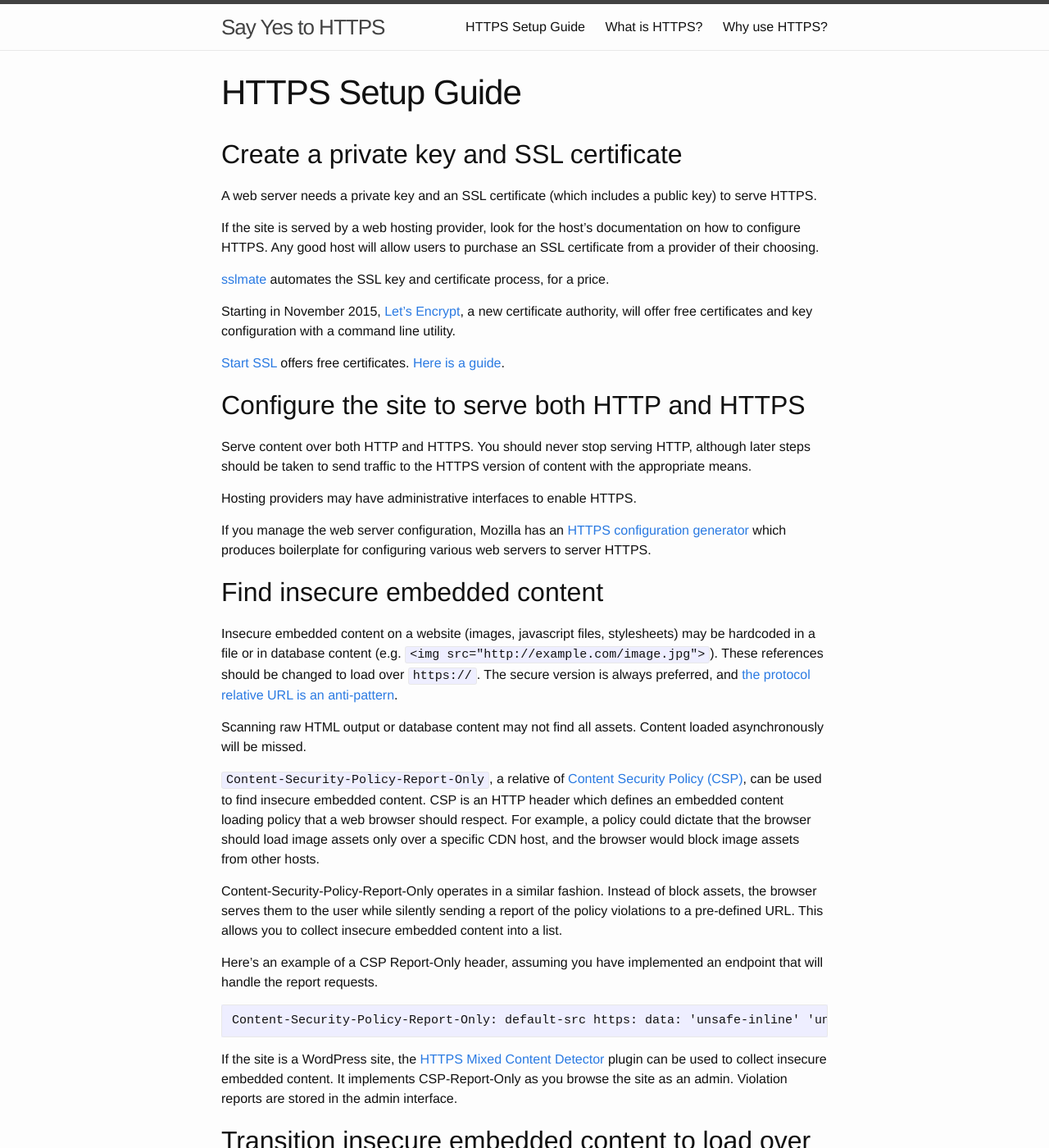
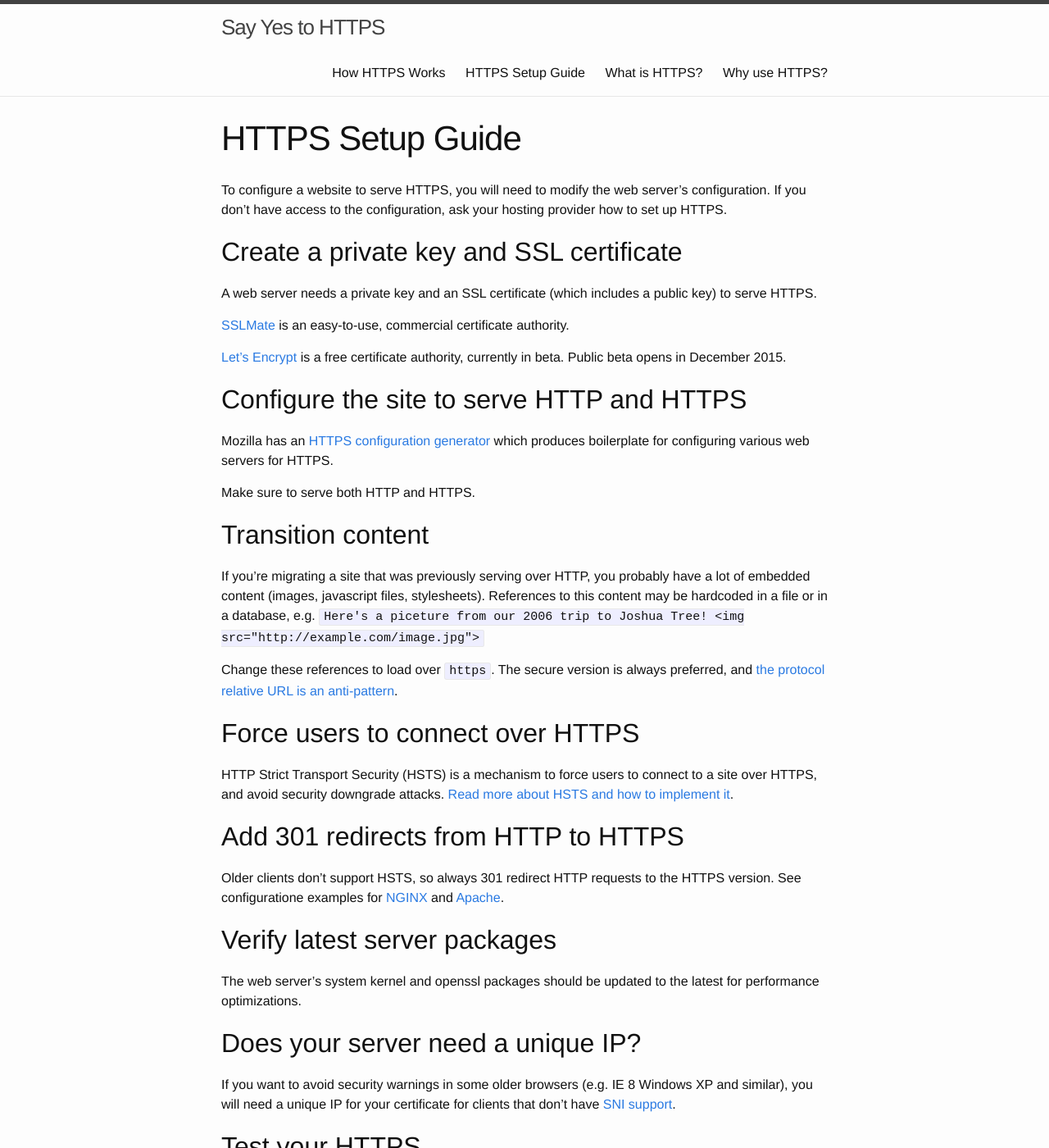
Before and after one commit to ericandrewlewis/say-yes-to-https, a Jekyll site: the page built from setup-https.md, in a window 1280 px wide and 1400 px high. Shown: the whole window at 82% size. Built offline with Jekyll 4.4.1, drawn with Linux system fonts in a browser that asks for light colours; some of the changed text lies outside the part shown.

Commit message:
How HTTPS works

````diff
--- a/_config.yml
+++ b/_config.yml
@@ -11,7 +11,7 @@ email: eric.andrew.lewis@gmail.com
 description: > # this means to ignore newlines until "baseurl:"
   Why encryption is important for serving websites, and how to set it up.
 baseurl: "" # the subpath of your site, e.g. /blog
-url: "http://yourdomain.com" # the base hostname & protocol for your site
+url: "https://sayyestohttps.org" # the base hostname & protocol for your site
 twitter_username: jekyllrb
 github_username:  jekyll
 
--- a/setup-https.md
+++ b/setup-https.md
@@ -4,61 +4,35 @@ title: HTTPS Setup Guide
 permalink: /how-to-setup-https/
 ---
 
+To configure a website to serve HTTPS, you will need to modify the web server's configuration. If you don't have access to the configuration, ask your hosting provider how to set up HTTPS.
+
 ## Create a private key and SSL certificate
 
 A web server needs a private key and an SSL certificate (which includes a public key) to serve HTTPS.
 
-If the site is served by a web hosting provider, look for the host's documentation on how to configure HTTPS. Any good host will allow users to purchase an SSL certificate from a provider of their choosing.
+[SSLMate](https://sslmate.com/) is an easy-to-use, commercial certificate authority.
 
-[sslmate](https://sslmate.com/) automates the SSL key and certificate process, for a price.
+[Let's Encrypt](https://letsencrypt.com) is a free certificate authority, currently in beta. Public beta opens in December 2015.
 
-Starting in November 2015, [Let's Encrypt](https://letsencrypt.com), a new certificate authority, will offer free certificates and key configuration with a command line utility.
+## Configure the site to serve HTTP and HTTPS
 
-[Start SSL](https://startssl.com) offers free certificates. [Here is a guide](https://konklone.com/post/switch-to-https-now-for-free).
+Mozilla has an [HTTPS configuration generator](https://mozilla.github.io/server-side-tls/ssl-config-generator/) which produces boilerplate for configuring various web servers for HTTPS.
 
-## Configure the site to serve both HTTP and HTTPS
+Make sure to serve both HTTP and HTTPS.
 
-Serve content over both HTTP and HTTPS. You should never stop serving HTTP, although later steps should be taken to send traffic to the HTTPS version of content with the appropriate means.
+## Transition content
 
-Hosting providers may have administrative interfaces to enable HTTPS.
+If you're migrating a site that was previously serving over HTTP, you probably have a lot of embedded content (images, javascript files, stylesheets). References to this content may be hardcoded in a file or in a database, e.g. `Here's a piceture from our 2006 trip to Joshua Tree! <img src="http://example.com/image.jpg">`
 
-If you manage the web server configuration, Mozilla has an [HTTPS configuration generator](https://mozilla.github.io/server-side-tls/ssl-config-generator/) which produces boilerplate for configuring various web servers to server HTTPS.
+Change these references to load over `https`. The secure version is always preferred, and [the protocol relative URL is an anti-pattern](http://www.paulirish.com/2010/the-protocol-relative-url/).
 
-## Find insecure embedded content
+## Force users to connect over HTTPS
 
-Insecure embedded content on a website (images, javascript files, stylesheets) may be hardcoded in a file or in database content (e.g. `<img src="http://example.com/image.jpg">`). These references should be changed to load over `https://`. The secure version is always preferred, and [the protocol relative URL is an anti-pattern](http://www.paulirish.com/2010/the-protocol-relative-url/).
-
-Scanning raw HTML output or database content may not find all assets. Content loaded asynchronously will be missed.
-
-`Content-Security-Policy-Report-Only`, a relative of [Content Security Policy (CSP)](http://www.html5rocks.com/en/tutorials/security/content-security-policy/), can be used to find insecure embedded content. CSP is an HTTP header which defines an embedded content loading policy that a web browser should respect. For example, a policy could dictate that the browser should load image assets only over a specific CDN host, and the browser would block image assets from other hosts.
-
-Content-Security-Policy-Report-Only operates in a similar fashion. Instead of block assets, the browser serves them to the user while silently sending a report of the policy violations to a pre-defined URL. This allows you to collect insecure embedded content into a list.
-
-Here's an example of a CSP Report-Only header, assuming you have implemented an endpoint that will handle the report requests.
-
-```
-Content-Security-Policy-Report-Only: default-src https: data: 'unsafe-inline' 'unsafe-eval'; child-src https:; connect-src https:; font-src https: data:; img-src https: data:; media-src https:; object-src https:; script-src https: 'unsafe-inline' 'unsafe-eval'; style-src https: 'unsafe-inline'; report-uri http://yourwebsite.com/csp-report-handler;
-```
-
-If the site is a WordPress site, the [HTTPS Mixed Content Detector](https://www.tollmanz.com/wordpress-https-mixed-content-detector/) plugin can be used to collect insecure embedded content. It implements CSP-Report-Only as you browse the site as an admin. Violation reports are stored in the admin interface.
-
-## Transition insecure embedded content to load over HTTPS
-
-Work through the list of insecure embedded content. Check that a secure version of the embedded content is available, and modify it to load over HTTPS.
-
-*What if a user is embedding an image from another website that doesn't serve HTTPS? What are the intellectual property issues at play if they host the image themselves?*
-
-## Canonical tags
-
-Use [canonical tags](https://support.google.com/webmasters/answer/139066?hl=en) to always use the `https://` version of a webpage.
-
-## Force users to connect to your site via HTTPS
-
-HTTP Strict Transport Security is a mechanism to force users to connect to your site securely, and avoid security downgrade attacks. [Read more about HSTS and how to implement](https://https.cio.gov/hsts/).
+HTTP Strict Transport Security (HSTS) is a mechanism to force users to connect to a site over HTTPS, and avoid security downgrade attacks. [Read more about HSTS and how to implement it](https://https.cio.gov/hsts/).
 
 ## Add 301 redirects from HTTP to HTTPS
 
-Older clients don't support HSTS, so always 301 redirect HTTP requests to HTTPS.
+Older clients don't support HSTS, so always 301 redirect HTTP requests to the HTTPS version. See configuratione examples for [NGINX](http://serverfault.com/a/337893) and [Apache](https://www.sslshopper.com/apache-redirect-http-to-https.html).
 
 ## Verify latest server packages
 
@@ -68,33 +42,6 @@ The web server's system kernel and openssl packages should be updated to the lat
 
 If you want to avoid security warnings in some older browsers (e.g. IE 8 Windows XP and similar), you will need a unique IP for your certificate for clients that don't have [SNI support](https://en.wikipedia.org/wiki/Server_Name_Indication).
 
-## SEO-changes
+## Test your HTTPS
 
-"Fetch as Google" inside of webmaster tools may be helpful here.
-
-## Change WordPress site settings
-
-In the WordPress admin under General > Settings, change the site url and home url
-to `https`.
-
-## Checking security quality
-
-SSL Labs offers [a free report](http://www.dh-test-ssl.com), which will grade your TLS implementation.
-
-## Links
-
-[HTTPS for WordPress in the User handbook](https://make.wordpress.org/support/user-manual/web-publishing/https-for-wordpress/)
-
-[WP Beginner's HTTPS setup guide](http://www.wpbeginner.com/wp-tutorials/how-to-add-ssl-and-https-in-wordpress/)
-
-[The Federal Government's HTTPS Everywhere information website](https://https.cio.gov/). Lot of good stuff.
-
-[Testing with Open SSL](https://www.feistyduck.com/library/openssl-cookbook/online/ch-testing-with-openssl.html). Lot of good commands.
-
-[Mozilla — Server Side TLS](https://wiki.mozilla.org/Security/Server_Side_TLS)
-
-[Speeding up SSL: enabling session reuse](http://vincent.bernat.im/en/blog/2011-ssl-session-reuse-rfc5077.html)
-
-## Other notes
-
-Placing WordPress behind an HTTPS proxy that requests WordPress over HTTP causes WordPress to think it's running over HTTP (i.e. [`is_ssl()`](https://github.com/WordPress/WordPress/blob/master/wp-includes/functions.php#L3748) will return false). Modifying `$_SERVER` variables in `wp-config.php` is the suggested configuration. See trac tickets #9235, #19654, #31288.
+SSL Labs offers [a free SSL report](https://www.ssllabs.com/ssltest/), which will grade your HTTPS implementation.
````
Also changed, not shown: how-https-works.md (added, +17 -0 lines), index.md (+2 -0 lines), what-is-https.md (+11 -5 lines), why-use-https.md (+3 -5 lines).
